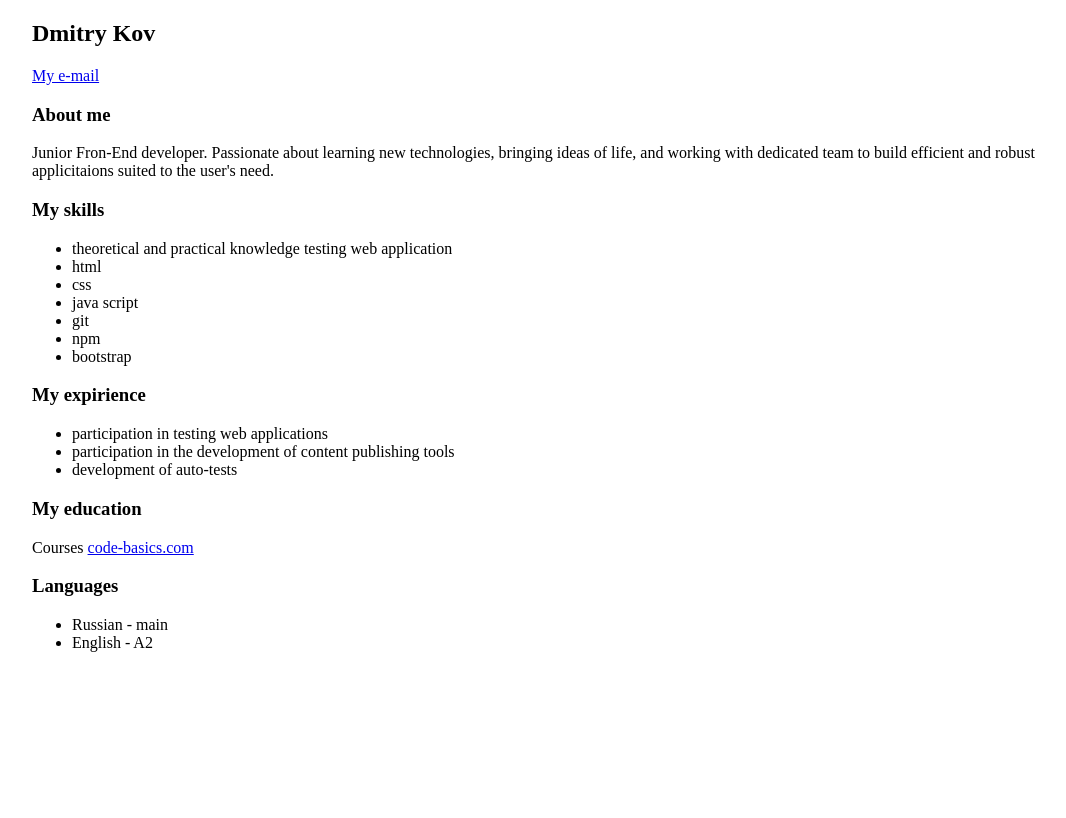
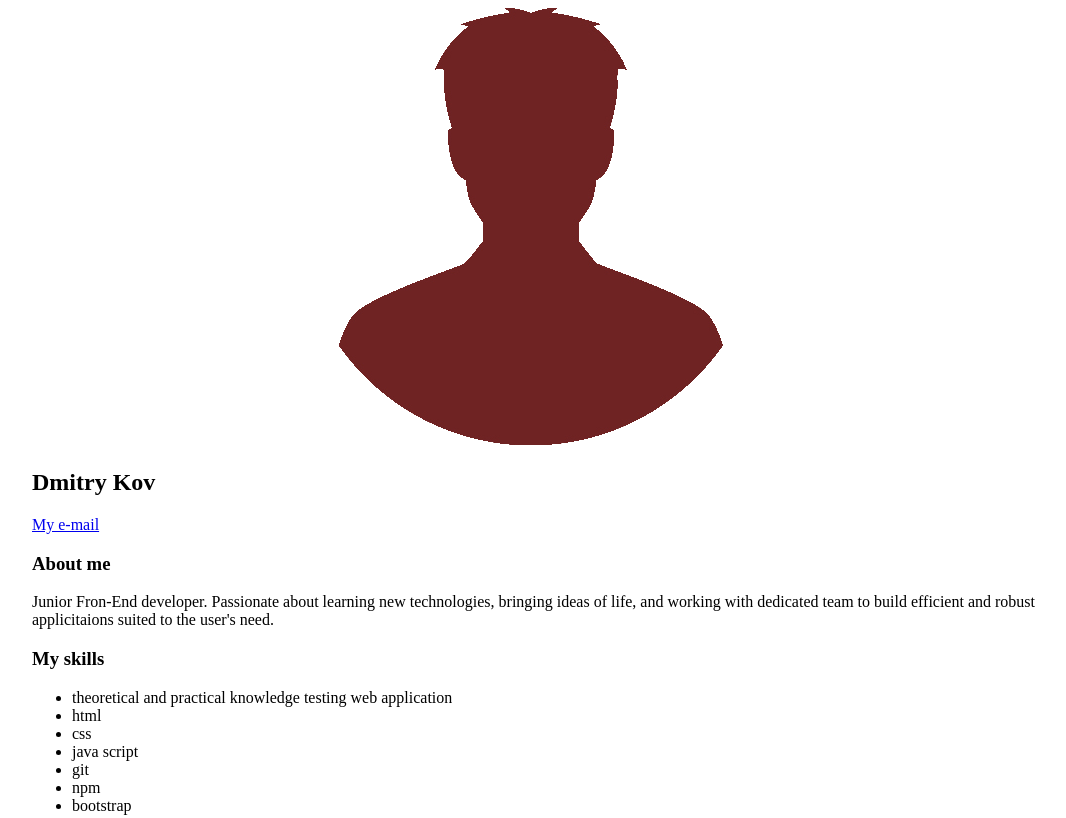
Before and after one commit to dmkolosov/rsschool-cv, a plain HTML site: page index.html in a window 1280 px wide. Shown: the top 818 px of the page, without its empty margins (96-1162 px from the left). Drawn offline with Linux system fonts and the light colour scheme.

Commit message:
add avatar

```diff
--- a/index.html
+++ b/index.html
@@ -9,7 +9,7 @@
 <body>
     <main>
         <section id="about">
-
+            <img src="avatar.png" alt="avatar" class="avatar" height="437" width="384">
             <h1>Dmitry Kov</h1>
             <a href="mailto:maker.bug.00@inbox.ru">My e-mail</a>
         </section>
--- a/style.css
+++ b/style.css
@@ -3,3 +3,8 @@ main{
     margin:auto;
     position: relative;
 }
+.avatar{
+    position: relative;
+
+    margin: 0 30%;
+}
```
Also changed, not shown: avatar.png (added).
